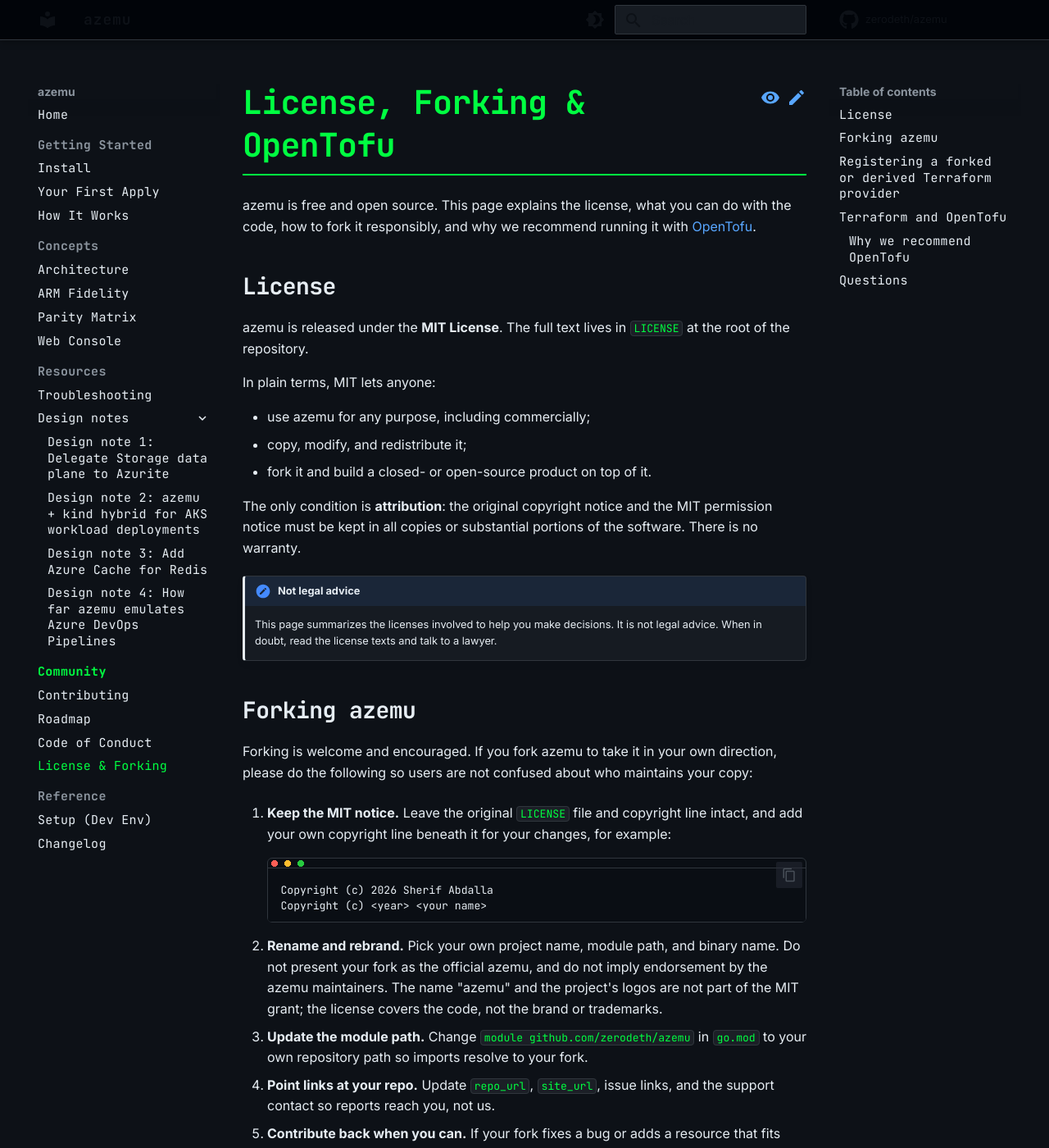
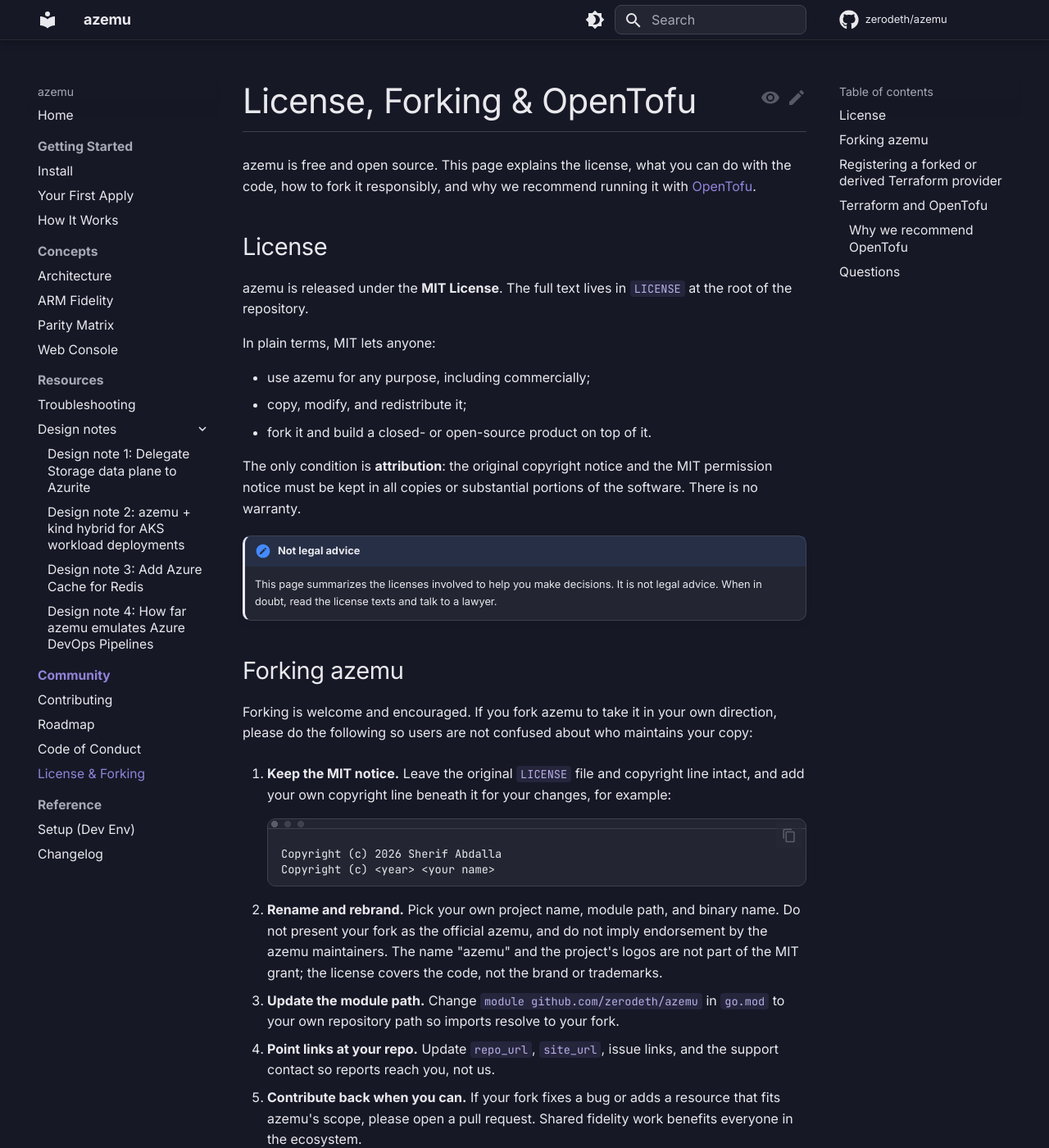
Before and after one commit to ZeroDeth/azemu, an MkDocs documentation site: the page built from website/docs/community/license.md, in a window 1280 px wide and 1400 px high. Shown: the whole window at 82% size. Built offline with MkDocs 1.6.1 and Material for MkDocs 9.7.7, drawn with Linux system fonts in a browser that asks for light colours; comment, search, counter and statistics services are not loaded.

Commit message:
style(website): carry the landing's design across the whole site
The redesigned home page introduced an Inter and muted-purple palette,
but every other page kept the previous monospace-and-neon-green terminal
theme. Clicking off the home page changed the look of the site, and on
narrow viewports the bright green navigation drawer slid over the
landing itself.

Rewrite `extra.css` against the landing's palette:

- Ground `#161826`, surfaces `#232532`, accent `#9184d9`, matching the
  `--az-*` values in `website/overrides/home.html`. Light mode darkens
  the accent to `#5f51b8`; the lighter value sits at roughly 3.5:1 on
  white and fails WCAG AA for text.
- Headings move from bold JetBrains Mono to the theme text face at
  medium weight with the landing's negative tracking. Monospace stays
  for code.
- Tables lose the boxed grid for the landing's rules-under-rows
  treatment. Code blocks become the landing's terminal card, with the
  traffic-light dots muted to neutral so they read as chrome.
- Design-note status badges keep semantic green, amber and red: a reader
  has to tell implemented from proposed from deprecated at a glance, and
  a single accent cannot carry that.
- Adds a `:focus-visible` ring matching the landing's, so keyboard focus
  looks the same on every page.

This also fixes the header, which rendered its title and icons in
`#0d1117` on `#010409`, a contrast ratio of about 1.05:1. The cause was
`extra.css` setting `.md-header`'s background directly while leaving
Material to derive the foreground from `--md-primary-bg-color`. The
override is gone; both now come from the palette variables.

```diff
--- a/website/docs/stylesheets/extra.css
+++ b/website/docs/stylesheets/extra.css
@@ -1,83 +1,108 @@
 /* =========================================================
-   azemu -- Industrial Terminal theme
+   azemu docs theme
+
+   The palette, type and spacing here mirror the landing page in
+   `website/overrides/home.html`, so that clicking off the home page does
+   not change design language. When you change a colour there, change it
+   here too. The landing uses `--az-*` names locally; this file exposes
+   the same values as `--azemu-*` because Material's own rules and the
+   design-note components already reference them.
    ========================================================= */
 
-/* --- Google Fonts import (monospace for headings) --- */
+/* --- Google Fonts import (monospace, for code and small caps) --- */
 @import url('https://fonts.googleapis.com/css2?family=JetBrains+Mono:wght@400;500;700&display=swap');
 
 /* =========================================================
    Dark mode (default) -- slate scheme
    ========================================================= */
 [data-md-color-scheme="slate"] {
-  --md-default-bg-color:        #0d1117;
-  --md-default-fg-color:        #e6edf3;
-  --md-default-fg-color--light: #8b949e;
-  --md-default-fg-color--lightest: #484f58;
+  --md-default-bg-color:        #161826;
+  --md-default-fg-color:        #e9e9ed;
+  --md-default-fg-color--light: #a7a9b6;
+  --md-default-fg-color--lightest: #595d6c;
 
-  --md-primary-fg-color:        #00ff41;
-  --md-primary-fg-color--light: #33ff5c;
-  --md-primary-fg-color--dark:  #00cc34;
-  --md-primary-bg-color:        #0d1117;
-  --md-primary-bg-color--light: #161b22;
+  /* Material paints the header from --md-primary-fg-color and the text
+     on it from --md-primary-bg-color. Keeping the header on the page
+     ground lets the landing run under it without a seam. */
+  --md-primary-fg-color:        #161826;
+  --md-primary-fg-color--light: #232532;
+  --md-primary-fg-color--dark:  #12131f;
+  --md-primary-bg-color:        #e9e9ed;
+  --md-primary-bg-color--light: #a7a9b6;
 
-  --md-accent-fg-color:         #00ff41;
-  --md-accent-fg-color--transparent: rgba(0, 255, 65, 0.12);
-  --md-accent-bg-color:         #0d1117;
+  --md-accent-fg-color:         #9184d9;
+  --md-accent-fg-color--transparent: rgba(145, 132, 217, 0.12);
+  --md-accent-bg-color:         #161826;
 
-  --md-typeset-color:           #e6edf3;
-  --md-typeset-a-color:         #58a6ff;
+  --md-typeset-color:           #e9e9ed;
+  --md-typeset-a-color:         #9184d9;
 
-  --md-code-bg-color:           #0a0e14;
-  --md-code-fg-color:           #e6edf3;
-  --md-code-hl-color:           rgba(0, 255, 65, 0.1);
+  --md-code-bg-color:           #232532;
+  --md-code-fg-color:           #e9e9ed;
+  --md-code-hl-color:           rgba(145, 132, 217, 0.12);
 
-  --md-footer-bg-color:         #010409;
-  --md-footer-bg-color--dark:   #010409;
-  --md-footer-fg-color:         #8b949e;
-  --md-footer-fg-color--light:  #484f58;
-  --md-footer-fg-color--lighter:#30363d;
+  --md-footer-bg-color:         #12131f;
+  --md-footer-bg-color--dark:   #12131f;
+  --md-footer-fg-color:         #a7a9b6;
+  --md-footer-fg-color--light:  #595d6c;
+  --md-footer-fg-color--lighter:#3f424d;
 
   /* Admonition accents */
-  --md-admonition-bg-color:     #161b22;
+  --md-admonition-bg-color:     #232532;
 
   /* Custom tokens */
-  --azemu-surface:              #161b22;
-  --azemu-border:               #30363d;
-  --azemu-green:                #00ff41;
-  --azemu-green-dim:            #238636;
-  --azemu-blue:                 #58a6ff;
+  --azemu-surface:              #232532;
+  --azemu-border:               #3f424d;
+  --azemu-rule:                 #292b31;
+  --azemu-accent:               #9184d9;
+  --azemu-accent-light:         #b9b0e8;
+  --azemu-accent-dim:           #595d6c;
+  --azemu-success:              #3fb950;
   --azemu-amber:                #d29922;
+  --azemu-danger:               #f85149;
 }
 
 /* =========================================================
    Light mode
+
+   The landing carries its own dark ground in every scheme, so light mode
+   only restyles the chrome around it. The accent is darkened from the
+   landing's #9184d9, which sits at about 3.5:1 on white and fails
+   WCAG AA for text; #5f51b8 clears 6:1.
    ========================================================= */
 [data-md-color-scheme="default"] {
-  --md-primary-fg-color:        #1a7f37;
-  --md-primary-fg-color--light: #2ea043;
-  --md-primary-fg-color--dark:  #116329;
+  --md-primary-fg-color:        #5f51b8;
+  --md-primary-fg-color--light: #7b6fca;
+  --md-primary-fg-color--dark:  #4a3f94;
   --md-primary-bg-color:        #ffffff;
-  --md-primary-bg-color--light: #f6f8fa;
+  --md-primary-bg-color--light: #f4f3fa;
 
-  --md-accent-fg-color:         #1a7f37;
-  --md-accent-fg-color--transparent: rgba(26, 127, 55, 0.1);
+  --md-accent-fg-color:         #5f51b8;
+  --md-accent-fg-color--transparent: rgba(95, 81, 184, 0.1);
 
-  --md-typeset-a-color:         #0969da;
+  --md-typeset-a-color:         #5f51b8;
 
-  --md-code-bg-color:           #f0f2f4;
+  --md-code-bg-color:           #f2f1f7;
   --md-code-fg-color:           #1f2328;
 
   /* Custom tokens */
-  --azemu-surface:              #f6f8fa;
-  --azemu-border:               #d0d7de;
-  --azemu-green:                #1a7f37;
-  --azemu-green-dim:            #2ea043;
-  --azemu-blue:                 #0969da;
+  --azemu-surface:              #f7f7fb;
+  --azemu-border:               #d8d6e4;
+  --azemu-rule:                 #e6e4ee;
+  --azemu-accent:               #5f51b8;
+  --azemu-accent-light:         #4a3f94;
+  --azemu-accent-dim:           #8a83b5;
+  --azemu-success:              #1a7f37;
   --azemu-amber:                #9a6700;
+  --azemu-danger:               #cf222e;
 }
 
 /* =========================================================
-   Typography -- monospace headings
+   Typography
+
+   Headings use the theme text face (Inter) at medium weight with the
+   landing's negative tracking, rather than the bold monospace the docs
+   used to run.
    ========================================================= */
 .md-typeset h1,
 .md-typeset h2,
@@ -85,147 +110,159 @@
 .md-typeset h4,
 .md-typeset h5,
 .md-typeset h6 {
-  font-family: 'JetBrains Mono', monospace;
-  font-weight: 700;
-  letter-spacing: -0.02em;
+  font-weight: 500;
+  letter-spacing: -0.015em;
 }
 
 .md-typeset h1 {
-  font-size: 2rem;
-  border-bottom: 2px solid var(--azemu-green);
-  padding-bottom: 0.4rem;
-  margin-bottom: 1.2rem;
-}
-
-[data-md-color-scheme="slate"] .md-typeset h1 {
-  color: var(--azemu-green);
+  font-size: 2.1rem;
+  line-height: 1.15;
+  color: var(--md-default-fg-color);
+  border-bottom: 1px solid var(--azemu-border);
+  padding-bottom: 0.6rem;
+  margin-bottom: 1.4rem;
 }
 
 .md-typeset h2 {
-  font-size: 1.4rem;
-  margin-top: 2rem;
+  font-size: 1.45rem;
+  line-height: 1.2;
+  margin-top: 2.2rem;
+  color: var(--md-default-fg-color);
 }
 
-[data-md-color-scheme="slate"] .md-typeset h2 {
-  color: #e6edf3;
+.md-typeset h3 {
+  font-size: 1.1rem;
+  margin-top: 1.6rem;
 }
 
 /* =========================================================
    Navigation header bar
+
+   The header takes its colours from --md-primary-* above. It must not
+   set its own background: doing that while leaving the foreground on
+   --md-primary-bg-color is what made the title and icons render as
+   near-black on near-black.
    ========================================================= */
 [data-md-color-scheme="slate"] .md-header {
-  background-color: #010409;
-  border-bottom: 1px solid var(--azemu-border);
+  border-bottom: 1px solid var(--azemu-rule);
 }
 
-[data-md-color-scheme="slate"] .md-header .md-header__title {
-  font-family: 'JetBrains Mono', monospace;
-  font-weight: 700;
-  letter-spacing: 0.05em;
+.md-header__title {
+  font-weight: 500;
+  letter-spacing: -0.01em;
 }
 
 /* =========================================================
    Sidebar navigation
    ========================================================= */
-[data-md-color-scheme="slate"] .md-nav__link {
-  font-family: 'JetBrains Mono', monospace;
-  font-size: 0.75rem;
-  letter-spacing: 0.02em;
+.md-nav__link {
+  font-size: 0.78rem;
+  letter-spacing: 0;
+}
+
+.md-nav__title {
+  font-weight: 500;
 }
 
 [data-md-color-scheme="slate"] .md-nav__link--active,
 [data-md-color-scheme="slate"] .md-nav__link:hover {
-  color: var(--azemu-green);
+  color: var(--azemu-accent);
 }
 
 [data-md-color-scheme="slate"] .md-nav__item--active > .md-nav__link {
-  color: var(--azemu-green);
+  color: var(--azemu-accent);
 }
 
 /* =========================================================
-   Code blocks -- terminal feel
+   Code blocks
+
+   Same card as the landing's terminal: raised surface, hairline border,
+   a title bar of three muted dots. The dots are neutral rather than
+   traffic-light so they read as chrome, not status.
    ========================================================= */
 .md-typeset pre {
   border: 1px solid var(--azemu-border);
-  border-radius: 6px;
+  border-radius: 10px;
   position: relative;
 }
 
 [data-md-color-scheme="slate"] .md-typeset pre {
-  background-color: #0a0e14;
+  background-color: var(--azemu-surface);
 }
 
-/* Terminal dots on code blocks */
+[data-md-color-scheme="slate"] .md-typeset pre > code {
+  background-color: transparent;
+}
+
 [data-md-color-scheme="slate"] .md-typeset pre::before {
   content: "";
   display: block;
   height: 12px;
-  margin-bottom: 8px;
+  margin-bottom: 10px;
   background:
-    radial-gradient(circle at 8px 6px,  #ff5f56 4px, transparent 4px),
-    radial-gradient(circle at 24px 6px, #ffbd2e 4px, transparent 4px),
-    radial-gradient(circle at 40px 6px, #27c93f 4px, transparent 4px);
+    radial-gradient(circle at 8px 6px,  var(--azemu-accent-dim) 4px, transparent 4px),
+    radial-gradient(circle at 24px 6px, var(--azemu-border) 4px, transparent 4px),
+    radial-gradient(circle at 40px 6px, var(--azemu-border) 4px, transparent 4px);
   border-bottom: 1px solid var(--azemu-border);
-  padding-bottom: 8px;
+  padding-bottom: 10px;
 }
 
 /* Inline code */
 .md-typeset code {
   border-radius: 4px;
-  font-size: 0.82em;
+  font-size: 0.85em;
 }
 
 [data-md-color-scheme="slate"] .md-typeset :not(pre) > code {
-  background-color: rgba(110, 118, 129, 0.15);
-  border: 1px solid var(--azemu-border);
-  color: var(--azemu-green);
+  background-color: rgba(145, 132, 217, 0.12);
+  border: 1px solid transparent;
+  color: var(--azemu-accent-light);
 }
 
 /* =========================================================
    Links
    ========================================================= */
-[data-md-color-scheme="slate"] .md-typeset a {
-  color: var(--azemu-blue);
+.md-typeset a {
+  color: var(--azemu-accent);
   text-decoration: none;
   border-bottom: 1px solid transparent;
-  transition: border-color 0.15s ease;
+  transition: border-color 0.15s ease, color 0.15s ease;
 }
 
-[data-md-color-scheme="slate"] .md-typeset a:hover {
-  border-bottom-color: var(--azemu-blue);
+.md-typeset a:hover {
+  color: var(--azemu-accent-light);
+  border-bottom-color: currentcolor;
 }
 
 /* =========================================================
    Tables
+
+   Borderless with rules under each row, matching the landing's coverage
+   table, rather than a boxed grid.
    ========================================================= */
-[data-md-color-scheme="slate"] .md-typeset table:not([class]) {
-  border: 1px solid var(--azemu-border);
-  border-collapse: separate;
-  border-spacing: 0;
-  border-radius: 6px;
-  overflow: hidden;
+.md-typeset table:not([class]) {
+  border: none;
+  border-collapse: collapse;
+  font-size: 0.76rem;
 }
 
-[data-md-color-scheme="slate"] .md-typeset table:not([class]) th {
-  background-color: #161b22;
-  font-family: 'JetBrains Mono', monospace;
-  font-size: 0.78rem;
+.md-typeset table:not([class]) th {
+  background-color: transparent;
+  font-weight: 500;
+  font-size: 0.68rem;
   text-transform: uppercase;
   letter-spacing: 0.06em;
-  color: var(--azemu-green);
+  color: var(--md-default-fg-color--light);
   border-bottom: 1px solid var(--azemu-border);
 }
 
-[data-md-color-scheme="slate"] .md-typeset table:not([class]) td {
-  border-bottom: 1px solid var(--azemu-border);
-}
-
-[data-md-color-scheme="slate"] .md-typeset table:not([class]) tr:last-child td {
-  border-bottom: none;
+.md-typeset table:not([class]) td {
+  border-bottom: 1px solid var(--azemu-rule);
+  vertical-align: top;
 }
 
 [data-md-color-scheme="slate"] .md-typeset table:not([class]) tr:hover td {
-  background-color: rgba(0, 255, 65, 0.03);
+  background-color: rgba(145, 132, 217, 0.04);
 }
 
 /* =========================================================
@@ -236,6 +273,7 @@
   background-color: var(--azemu-surface);
   border: 1px solid var(--azemu-border);
   border-left: 3px solid;
+  border-radius: 10px;
 }
 
 /* =========================================================
@@ -244,17 +282,29 @@
 [data-md-color-scheme="slate"] .md-search__form {
   background-color: var(--azemu-surface);
   border: 1px solid var(--azemu-border);
+  border-radius: 8px;
 }
 
 [data-md-color-scheme="slate"] .md-search__form:hover {
-  border-color: var(--azemu-green);
+  border-color: var(--azemu-accent);
 }
 
 /* =========================================================
    Footer
    ========================================================= */
 [data-md-color-scheme="slate"] .md-footer {
-  border-top: 1px solid var(--azemu-border);
+  border-top: 1px solid var(--azemu-rule);
+}
+
+/* =========================================================
+   Focus ring
+
+   Matches the landing, so keyboard focus looks the same everywhere and
+   never falls back to the browser default.
+   ========================================================= */
+:focus-visible {
+  outline: 2px solid var(--azemu-accent);
+  outline-offset: 2px;
 }
 
 /* =========================================================
@@ -266,20 +316,24 @@
 }
 
 [data-md-color-scheme="slate"] ::-webkit-scrollbar-track {
-  background: #0d1117;
+  background: #161826;
 }
 
 [data-md-color-scheme="slate"] ::-webkit-scrollbar-thumb {
-  background: #30363d;
+  background: #3f424d;
   border-radius: 4px;
 }
 
 [data-md-color-scheme="slate"] ::-webkit-scrollbar-thumb:hover {
-  background: #484f58;
+  background: #595d6c;
 }
 
 /* =========================================================
    Design note pages
+
+   Status badges keep semantic colour: a reader has to be able to tell
+   implemented from proposed from deprecated at a glance, which the
+   single accent cannot carry. They are muted to sit alongside it.
    ========================================================= */
 
 /* Status badge */
@@ -287,7 +341,7 @@
   display: inline-block;
   font-family: 'JetBrains Mono', monospace;
   font-size: 0.7rem;
-  font-weight: 700;
+  font-weight: 500;
   text-transform: uppercase;
   letter-spacing: 0.1em;
   padding: 0.2rem 0.8rem;
@@ -295,26 +349,26 @@
 }
 
 .designnote-status--implemented {
-  background: rgba(0, 255, 65, 0.1);
-  color: var(--azemu-green);
-  border: 1px solid var(--azemu-green-dim);
+  background: rgba(63, 185, 80, 0.1);
+  color: var(--azemu-success);
+  border: 1px solid rgba(63, 185, 80, 0.4);
 }
 
 [data-md-color-scheme="default"] .designnote-status--implemented {
   background: rgba(26, 127, 55, 0.1);
-  color: var(--azemu-green);
-  border: 1px solid var(--azemu-green-dim);
+  color: var(--azemu-success);
+  border: 1px solid rgba(26, 127, 55, 0.4);
 }
 
 .designnote-status--proposed {
   background: rgba(210, 153, 34, 0.12);
   color: var(--azemu-amber);
-  border: 1px solid var(--azemu-amber);
+  border: 1px solid rgba(210, 153, 34, 0.4);
 }
 
 .designnote-status--deprecated {
   background: rgba(248, 81, 73, 0.1);
-  color: #f85149;
+  color: var(--azemu-danger);
   border: 1px solid rgba(248, 81, 73, 0.4);
 }
 
@@ -327,10 +381,9 @@
   padding: 0.8rem 1.2rem;
   background: var(--azemu-surface);
   border: 1px solid var(--azemu-border);
-  border-radius: 6px;
+  border-radius: 10px;
   margin: 0.5rem 0 1.8rem;
   font-size: 0.82rem;
-  font-family: 'JetBrains Mono', monospace;
 }
 
 .designnote-meta-item {
@@ -340,51 +393,52 @@
 
 .designnote-meta-item strong {
   color: var(--md-default-fg-color);
+  font-weight: 500;
   margin-right: 0.3rem;
 }
 
 .designnote-github-link {
   margin-left: auto;
-  font-family: 'JetBrains Mono', monospace;
   font-size: 0.75rem;
-  padding: 0.2rem 0.7rem;
+  padding: 0.25rem 0.8rem;
   border: 1px solid var(--azemu-border);
-  border-radius: 4px;
+  border-radius: 6px;
   text-decoration: none !important;
   border-bottom: none !important;
   color: var(--md-default-fg-color--light) !important;
-  transition: border-color 0.15s, color 0.15s;
+  transition: border-color 0.15s, color 0.15s, background-color 0.15s;
   white-space: nowrap;
 }
 
 .designnote-github-link:hover {
-  border-color: var(--azemu-green);
-  color: var(--azemu-green) !important;
+  background-color: rgba(145, 132, 217, 0.1);
+  border-color: var(--azemu-accent);
+  color: var(--azemu-accent) !important;
 }
 
 /* Decision callout */
 .designnote-decision {
-  border-left: 3px solid var(--azemu-green);
+  border-left: 3px solid var(--azemu-accent);
   padding: 1rem 1.5rem;
   margin: 1.5rem 0;
-  border-radius: 0 6px 6px 0;
+  border-radius: 0 10px 10px 0;
 }
 
 [data-md-color-scheme="slate"] .designnote-decision {
-  background: rgba(0, 255, 65, 0.04);
+  background: rgba(145, 132, 217, 0.06);
 }
 
 [data-md-color-scheme="default"] .designnote-decision {
-  background: rgba(26, 127, 55, 0.05);
+  background: rgba(95, 81, 184, 0.06);
 }
 
 .designnote-decision-label {
   display: block;
   font-family: 'JetBrains Mono', monospace;
   font-size: 0.68rem;
-  font-weight: 700;
+  font-weight: 500;
   letter-spacing: 0.12em;
-  color: var(--azemu-green);
+  color: var(--azemu-accent);
   margin-bottom: 0.6rem;
 }
 
```
Also changed, not shown: CHANGELOG.md.
